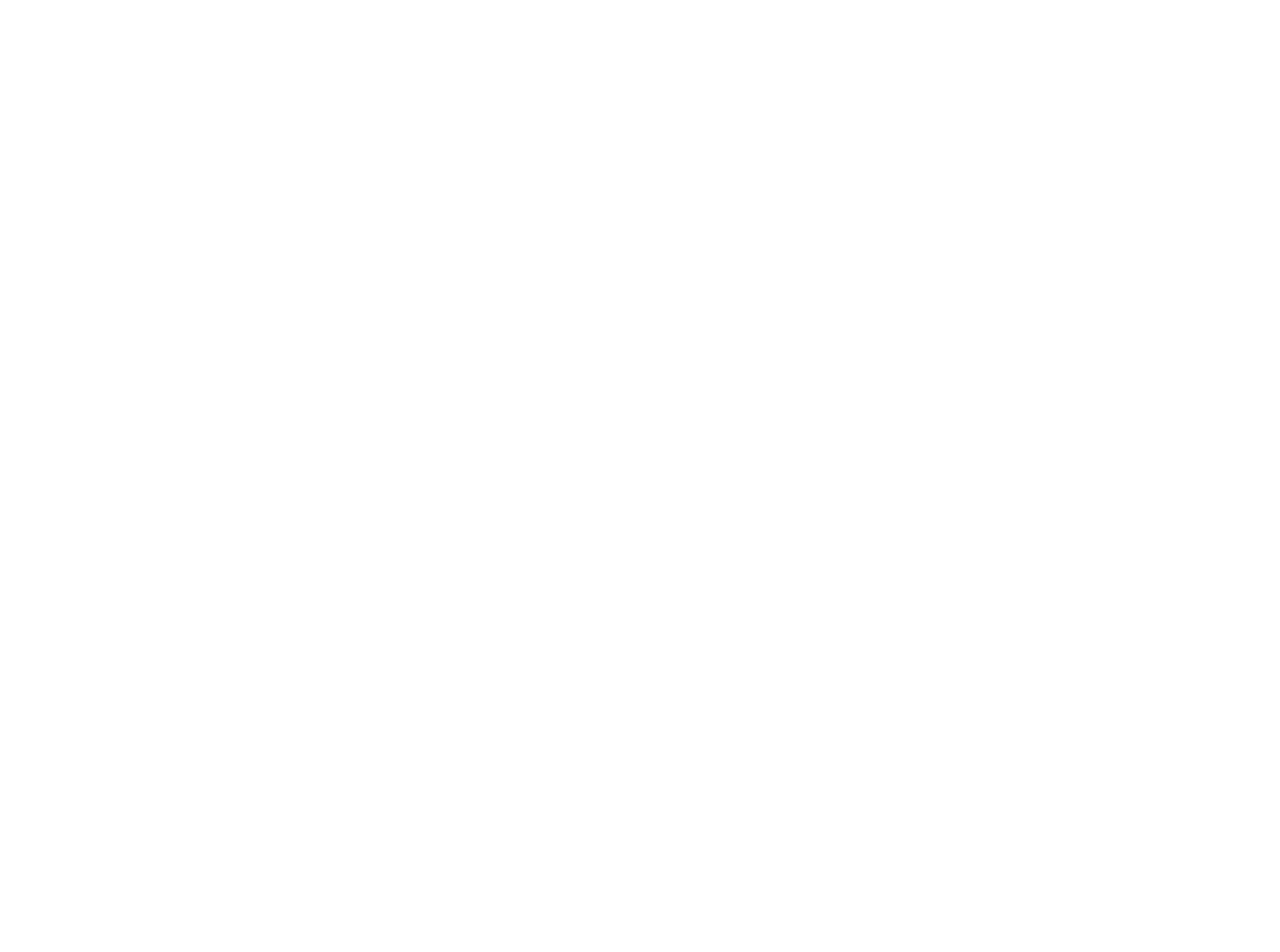
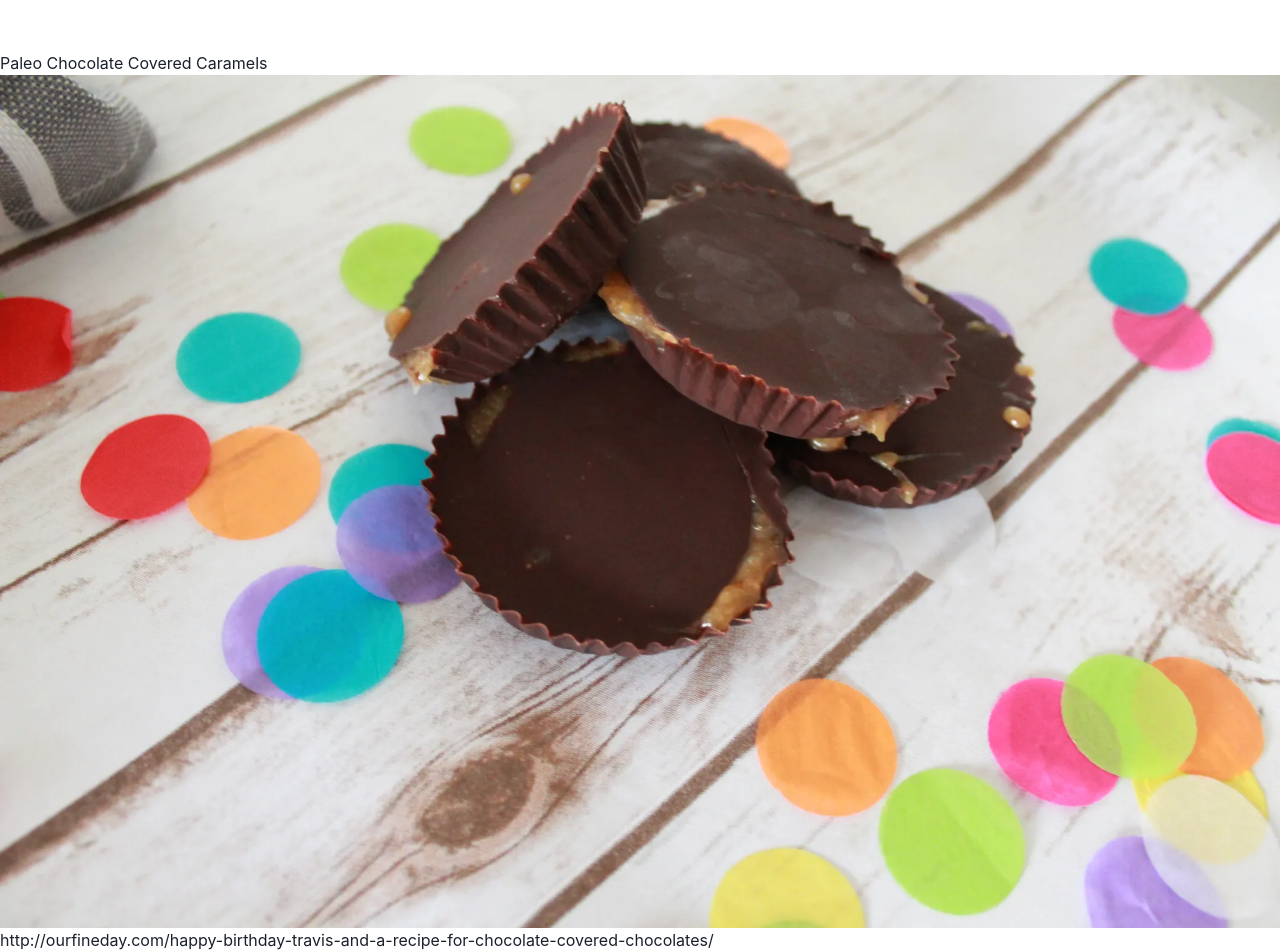
Before and after one commit to Niels-van-der-Horst/react-basics-project-starter, a React (Vite) app: page / in a window 1280 px wide. Shown: the part 749-1701 px from the top of the page. Before the commit the page ends 800 px from the top, so only its background shows below. Built offline with nearby package versions, Linux system fonts and the light colour scheme.

Commit message:
add portfolioPage & conditions

```diff
--- /dev/null
+++ b/src/App.jsx
@@ -0,0 +1,21 @@
+import { Center, Heading } from '@chakra-ui/react';
+import { portfolioData } from './utils/data';
+import { useState } from 'react';
+import { PortfolioItemPage } from './pages/PortfolioItemPage';
+import { PortfolioPage } from './pages/PortfolioPage';
+
+export const App = () => {
+
+  const [selectedItem, ] = useState(portfolioData.hits[0]);
+
+
+
+  return (
+    <>
+    <Center h="100vh" flexDir="collumn">
+      <Heading>Your Recipe App</Heading>
+    </Center>
+    {selectedItem ? <PortfolioItemPage item={selectedItem} /> : <PortfolioPage />}
+    </>
+  );
+};
--- a/src/main.jsx
+++ b/src/main.jsx
@@ -1,7 +1,7 @@
 import { ChakraProvider } from '@chakra-ui/react';
 import React from 'react';
 import ReactDOM from 'react-dom/client';
-import { App } from './pages/App';
+import { App } from './App';
 
 ReactDOM.createRoot(document.getElementById('root')).render(
   <React.StrictMode>
--- a/src/pages/App.jsx
+++ /dev/null
@@ -1,20 +0,0 @@
-import { Center, Heading } from '@chakra-ui/react';
-// import { data } from './utils/data';
-import { useState } from 'react';
-// import { PortfolioItemPage } from './pages/PortfolioItemPage';
-
-export const App = () => {
-
-  // const [selectedItem, SetSelectedItem] = useState();
-
-  // const item = selectedItem;
-
-  return (
-    <>
-    <Center h="100vh" flexDir="collumn">
-      <Heading>Your Recipe App</Heading>
-    </Center>
-    {/* <PortfolioItemPage Title={item.title} Discription={item.discription} Image={item.imageUrl} /> */}
-    </>
-  );
-};
--- a/src/pages/PortfolioItemPage.jsx
+++ b/src/pages/PortfolioItemPage.jsx
@@ -1,11 +1,18 @@
 import './PortfolioItemPage.css';
 
 
-export const PortfolioItemPage = (Title) => {
+export const PortfolioItemPage = ({item}) => {
+
 
 
     return (
-        <p>{Title}</p>
+        <>
+        <div className="recipePage">
+        <h1>{item.recipe.label}</h1>
+        <img src={item.recipe.image} />
+        <p>{item.recipe.url}</p>
+    </div>
+        </>
 
     );
 };
--- /dev/null
+++ b/src/pages/PortfolioPage.jsx
@@ -0,0 +1,10 @@
+import './PortfolioPage.css';
+
+export const PortfolioPage = () => {
+
+    return (
+
+        <h1>Test</h1>
+
+    );
+};
```
Also changed, not shown: src/pages/PortfolioPage.css (added), src/utils/data.js.
